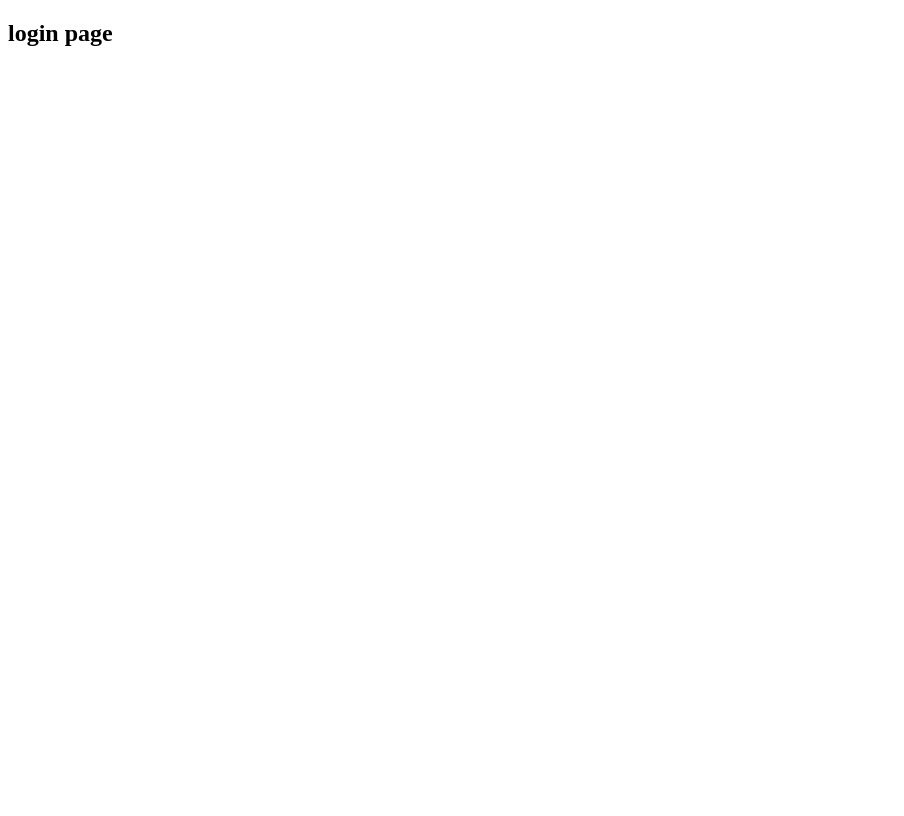
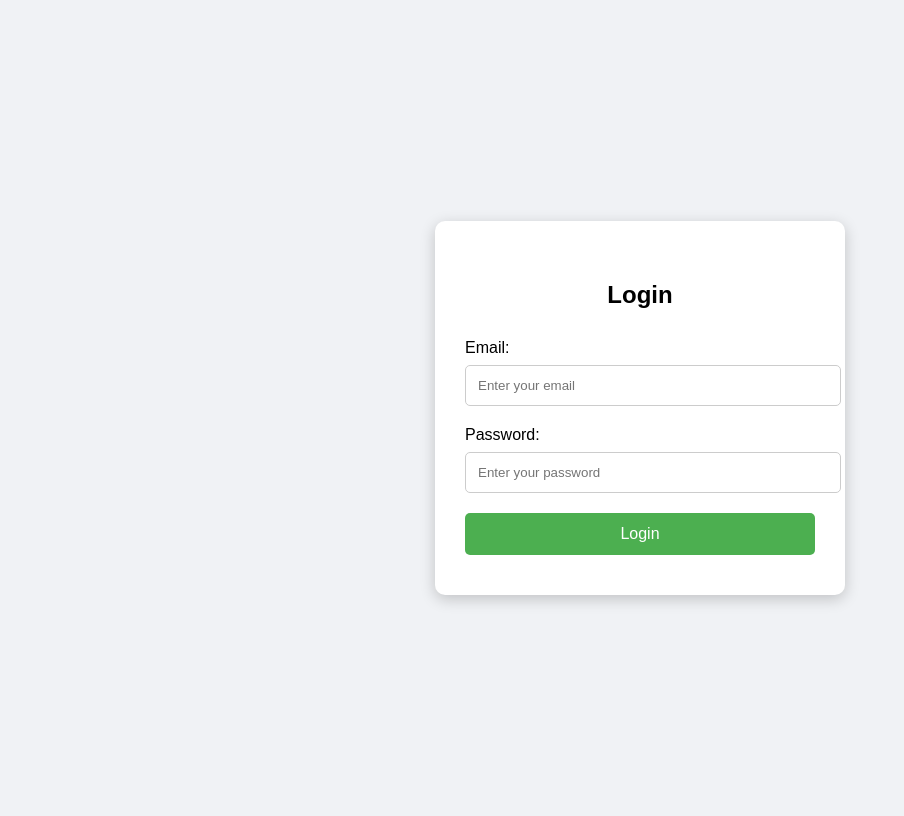
Before and after one commit to Neelaiah145/ecart, a Django app: page / in a window 1280 px wide. Before the commit the part shown is almost empty. Shown: the whole page, without its empty margins (0-904 px from the left). Before the commit the page ends 46 px from the top, so only its background shows below. Run offline with Django 5.2, Linux system fonts and the light colour scheme.

Commit message:
login page

```diff
--- a/accounts/views.py
+++ b/accounts/views.py
@@ -1,7 +1,19 @@
-from django.shortcuts import render
-
+from django.shortcuts import render,redirect
+from django.contrib import messages
+from .models import User
 # Create your views here.
 def login(request):
+    if request.method == 'POST':
+        email = request.POST.get('email',"")
+        password = request.POST.get('password',"")
+        try:
+            user = User.objects.get(email = email,password = password)
+            request.session["user_id"] = user.id
+            return redirect('dashboard')
+        except User.DoesNotExist:
+            messages.error(request,"invalid or credits")
+            return (request,'login')
+
 
     return render(request,'login.html')
 
--- a/templates/login.html
+++ b/templates/login.html
@@ -1,11 +1,77 @@
 <!DOCTYPE html>
-<html lang="en">
+<html>
 <head>
-    <meta charset="UTF-8">
-    <meta name="viewport" content="width=device-width, initial-scale=1.0">
-    <title>Document</title>
+    <title>Login</title>
+    <style>
+        body {
+            font-family: Arial, sans-serif;
+            background-color: #f0f2f5;
+            display: flex;
+            justify-content: center;
+            align-items: center;
+            height: 100vh;
+        }
+
+        .login-container {
+            background-color: #fff;
+            padding: 40px 30px;
+            border-radius: 10px;
+            box-shadow: 0 4px 15px rgba(0,0,0,0.2);
+            width: 350px;
+        }
+
+        h2 { text-align: center; margin-bottom: 30px; }
+
+        input[type="email"], input[type="password"] {
+            width: 100%;
+            padding: 12px;
+            margin: 8px 0 20px 0;
+            border: 1px solid #ccc;
+            border-radius: 5px;
+        }
+
+        button {
+            width: 100%;
+            padding: 12px;
+            background-color: #4CAF50;
+            color: white;
+            border: none;
+            border-radius: 5px;
+            cursor: pointer;
+            font-size: 16px;
+        }
+
+        button:hover { background-color: #45a049; }
+
+        .error-message {
+            color: red;
+            margin-bottom: 15px;
+            text-align: center;
+        }
+    </style>
 </head>
 <body>
-    <h2>login page</h2>
+
+<div class="login-container">
+    <h2>Login</h2>
+
+    {% if messages %}
+        {% for msg in messages %}
+            <div class="error-message">{{ msg }}</div>
+        {% endfor %}
+    {% endif %}
+
+    <form method="POST" autocomplete="off">
+        {% csrf_token %}
+        <label>Email:</label>
+        <input type="email" name="email" value="" placeholder="Enter your email" required>
+
+        <label>Password:</label>
+        <input type="password" name="password" value="" placeholder="Enter your password" required>
+
+        <button type="submit">Login</button>
+    </form>
+</div>
+
 </body>
 </html>
```
